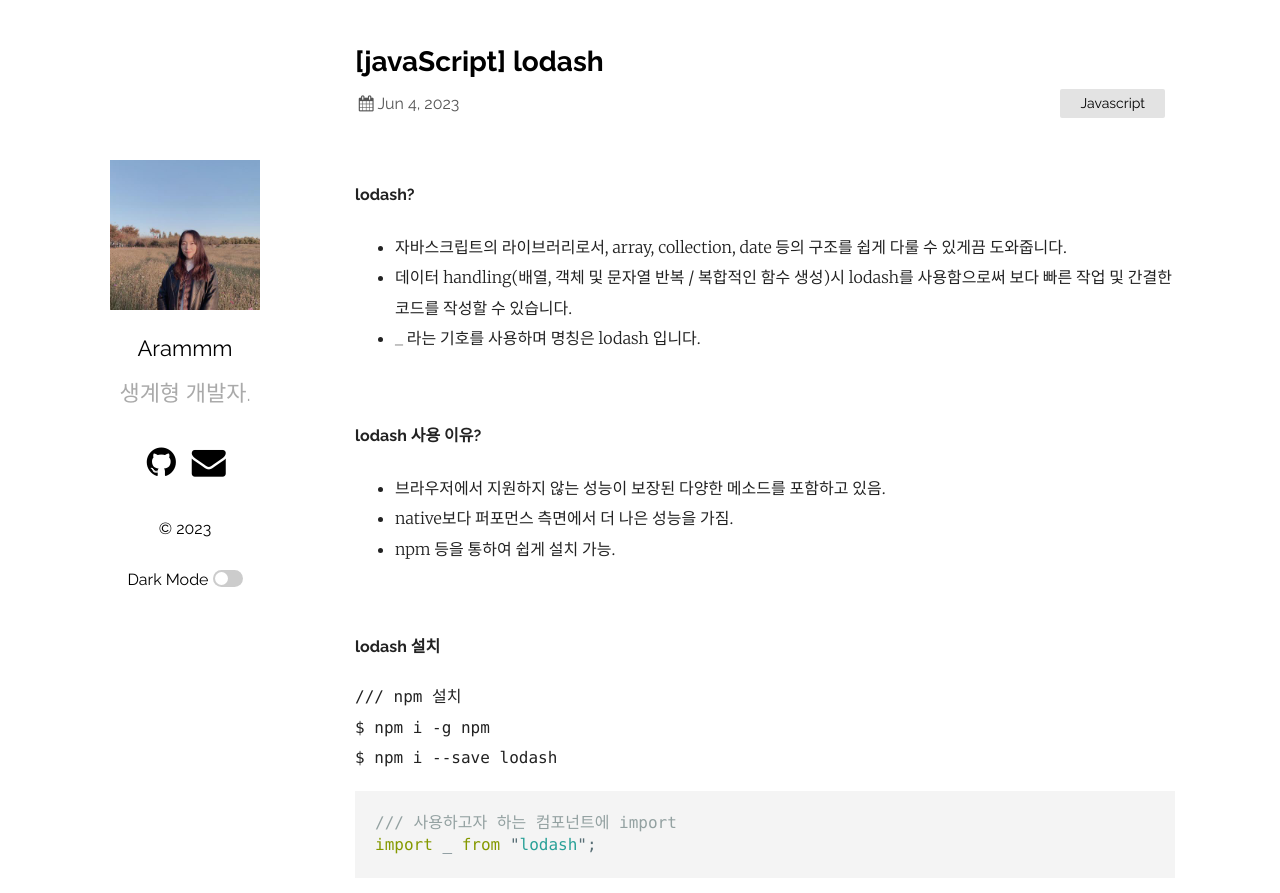
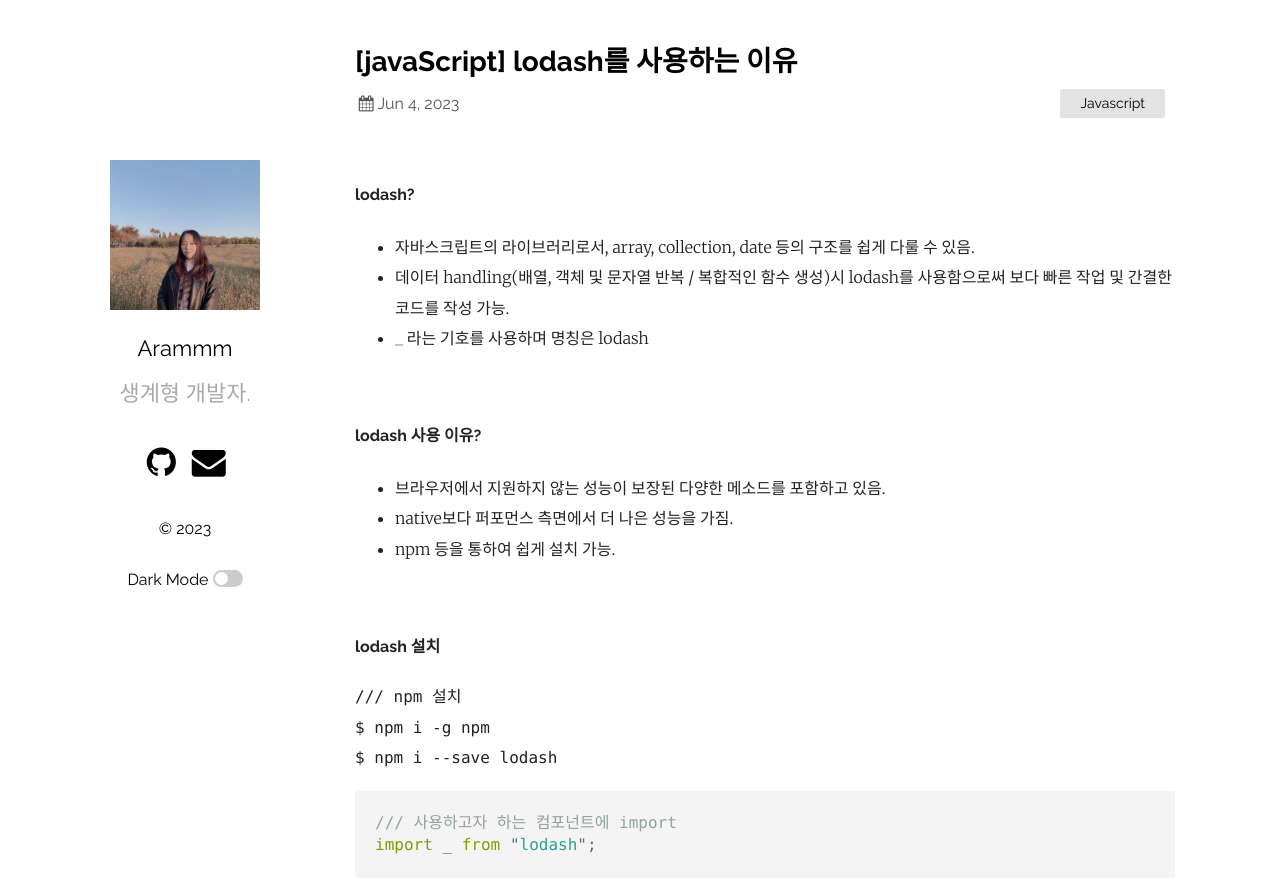
Before and after one commit to YuAram/YuAram.github.io, a Jekyll site: the page built from _posts/2023-06-05-lodash.markdown, in a window 1280 px wide and 900 px high. Shown: the top 893 px of the window. Built offline with Jekyll 4.4.1, drawn with Linux system fonts in a browser that asks for light colours.

Commit message:
[js] lodash New post 관련 내용 정리

```diff
--- a/_posts/2023-06-05-lodash.markdown
+++ b/_posts/2023-06-05-lodash.markdown
@@ -1,6 +1,6 @@
 ---
 layout: post
-title: "[javaScript] lodash"
+title: "[javaScript] lodash를 사용하는 이유"
 date: 2023-06-05 00:00:00 +0530
 categories: Javascript
 ---
@@ -9,9 +9,9 @@ categories: Javascript
 
 #### lodash?
 
-- 자바스크립트의 라이브러리로서, array, collection, date 등의 구조를 쉽게 다룰 수 있게끔 도와줍니다.
-- 데이터 handling(배열, 객체 및 문자열 반복 / 복합적인 함수 생성)시 lodash를 사용함으로써 보다 빠른 작업 및 간결한 코드를 작성할 수 있습니다.
-- \_ 라는 기호를 사용하며 명칭은 lodash 입니다.
+- 자바스크립트의 라이브러리로서, array, collection, date 등의 구조를 쉽게 다룰 수 있음.
+- 데이터 handling(배열, 객체 및 문자열 반복 / 복합적인 함수 생성)시 lodash를 사용함으로써 보다 빠른 작업 및 간결한 코드를 작성 가능.
+- \_ 라는 기호를 사용하며 명칭은 lodash
 
 <br/>
 
```
